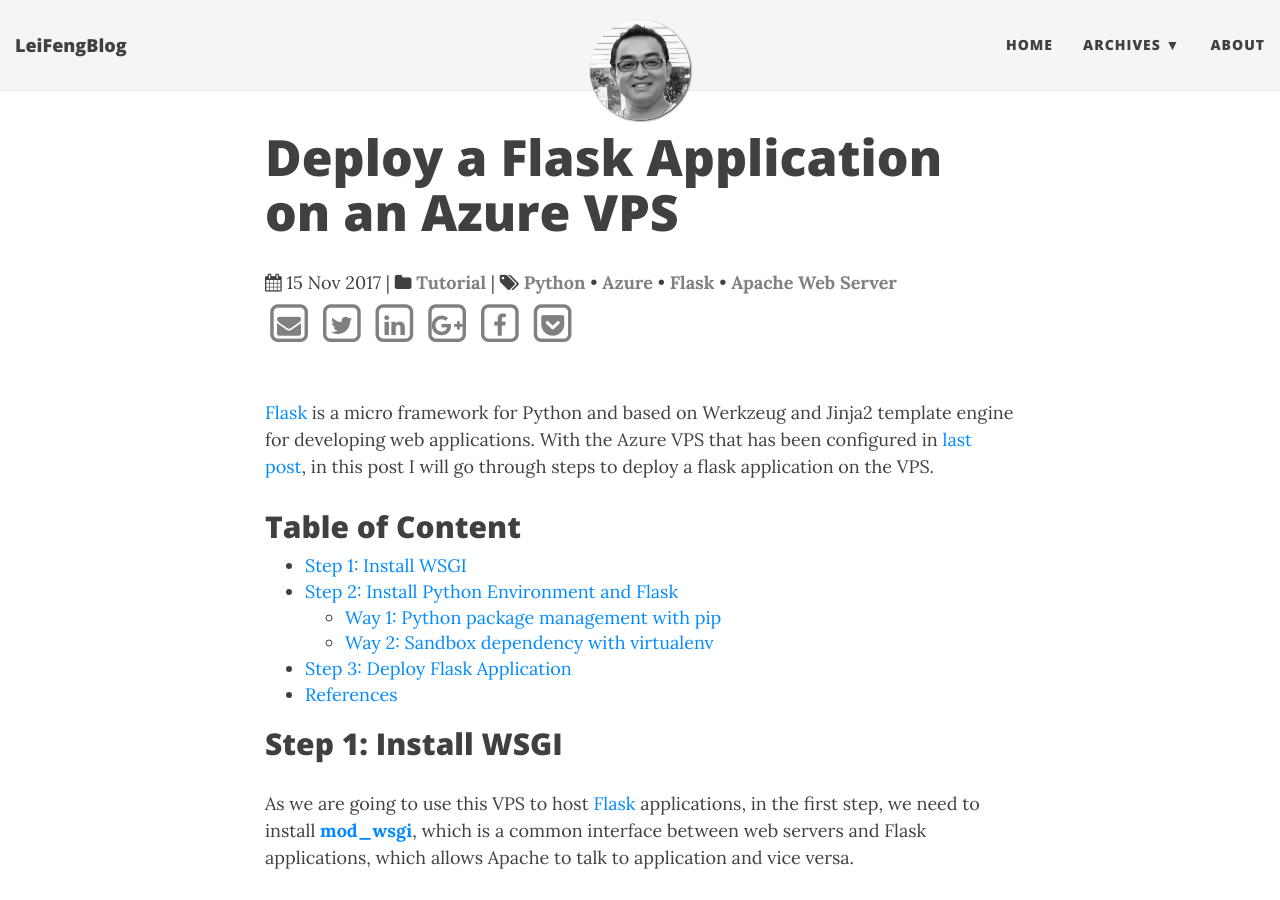
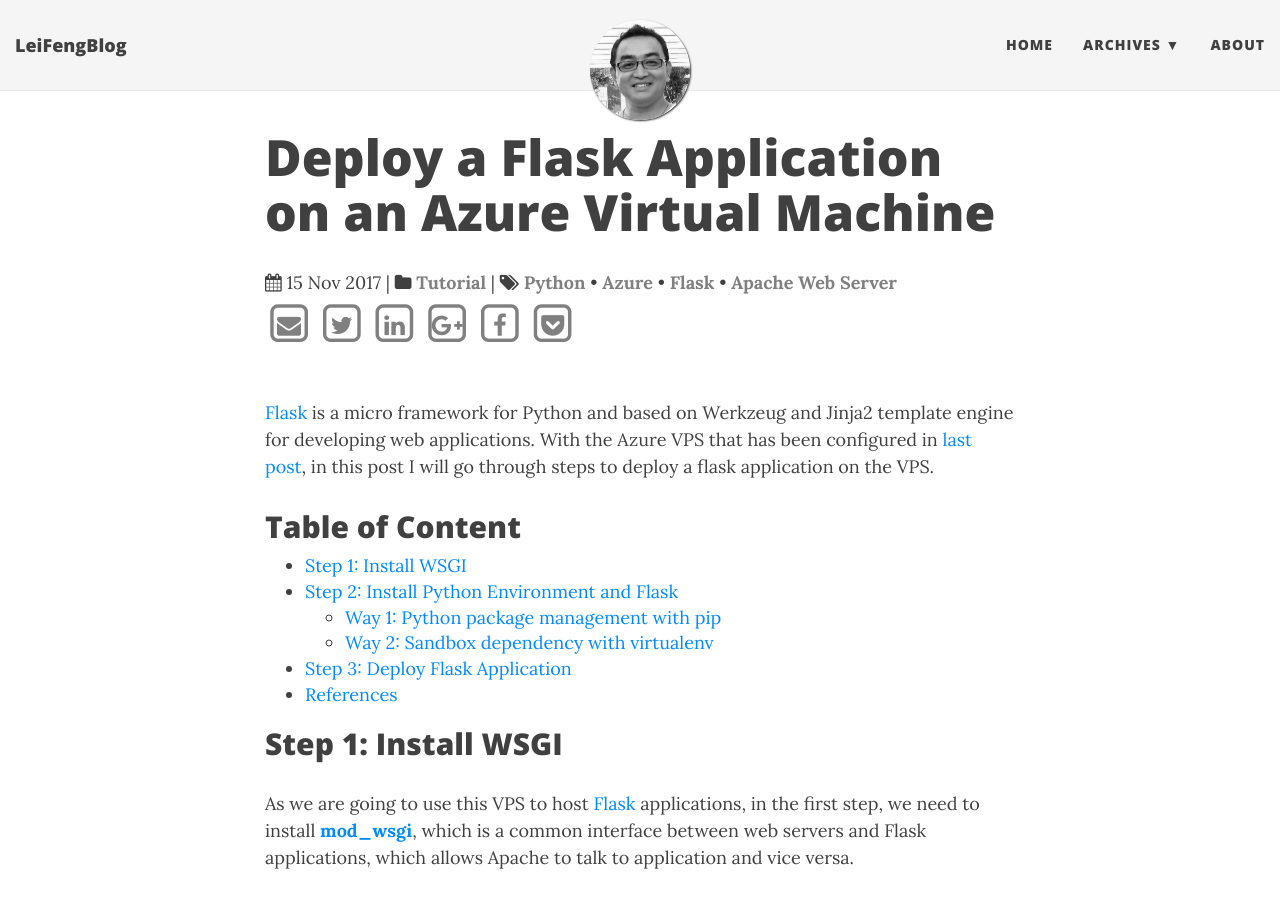
Before and after one commit to stonefl/stonefl.github.io, a Jekyll site: the page built from _posts/2017-11-15-deploy-flask-applications-on-azure-vps.md, in a window 1280 px wide and 900 px high. Built offline with Jekyll 4.4.1, drawn with Linux system fonts in a browser that asks for light colours; nearby versions of some CDN libraries; comment, search, counter and statistics services are not loaded.

Commit message:
Update 2017-11-15-deploy-flask-applications-on-azure-vps.md

```diff
--- a/_posts/2017-11-15-deploy-flask-applications-on-azure-vps.md
+++ b/_posts/2017-11-15-deploy-flask-applications-on-azure-vps.md
@@ -1,7 +1,7 @@
 ---
 layout: post
 published: true
-title: Deploy a Flask Application on an Azure VPS
+title: Deploy a Flask Application on an Azure Virtual Machine
 tags:
   - Python
   - 'Azure '
```
